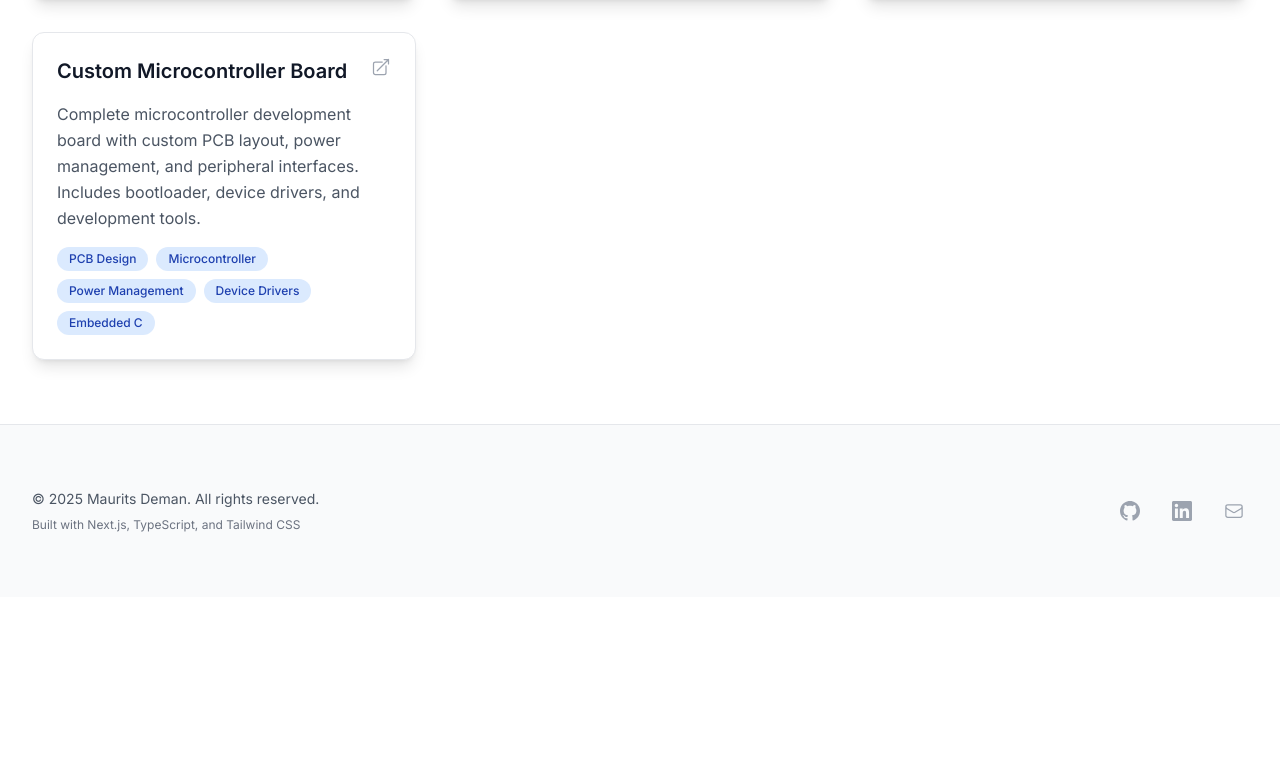
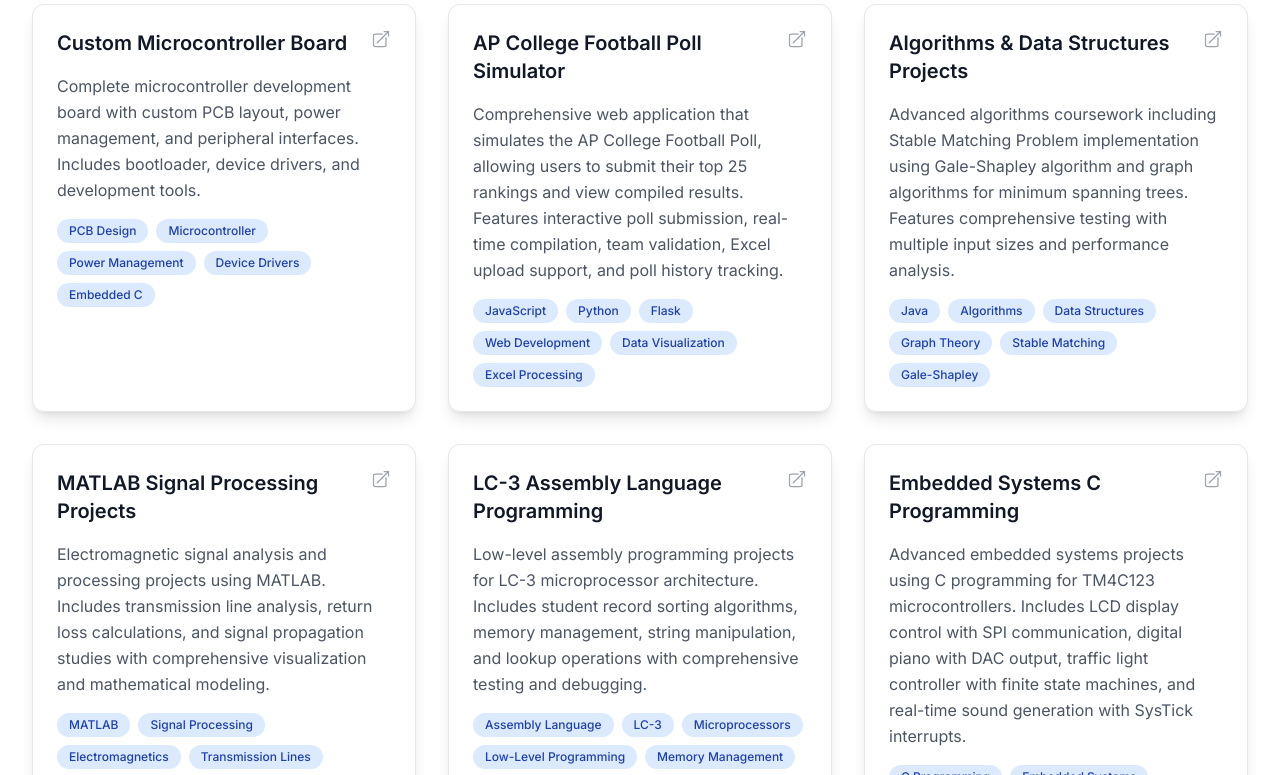
Before and after one commit to Maurits123/Website, a Next.js app: page /projects in a window 1280 px wide. Shown: the part 765-1540 px from the top of the page. Before the commit the page ends 1362 px from the top, so only its background shows below. Built offline with nearby package versions, Linux system fonts and the light colour scheme.

Commit message:
Added more projects

```diff
--- a/public/data/projects.json
+++ b/public/data/projects.json
@@ -30,5 +30,45 @@
     "tags": ["PCB Design", "Microcontroller", "Power Management", "Device Drivers", "Embedded C"],
     "link": "https://github.com/mauritsdeman/custom-mcu-board",
     "image": "/images/project4.jpg"
+  },
+  {
+    "id": 5,
+    "title": "AP College Football Poll Simulator",
+    "description": "Comprehensive web application that simulates the AP College Football Poll, allowing users to submit their top 25 rankings and view compiled results. Features interactive poll submission, real-time compilation, team validation, Excel upload support, and poll history tracking.",
+    "tags": ["JavaScript", "Python", "Flask", "Web Development", "Data Visualization", "Excel Processing"],
+    "link": "https://github.com/Maurits123/JS-Poll",
+    "image": "/images/project5.jpg"
+  },
+  {
+    "id": 6,
+    "title": "Algorithms & Data Structures Projects",
+    "description": "Advanced algorithms coursework including Stable Matching Problem implementation using Gale-Shapley algorithm and graph algorithms for minimum spanning trees. Features comprehensive testing with multiple input sizes and performance analysis.",
+    "tags": ["Java", "Algorithms", "Data Structures", "Graph Theory", "Stable Matching", "Gale-Shapley"],
+    "link": "",
+    "image": "/images/project6.jpg"
+  },
+  {
+    "id": 7,
+    "title": "MATLAB Signal Processing Projects",
+    "description": "Electromagnetic signal analysis and processing projects using MATLAB. Includes transmission line analysis, return loss calculations, and signal propagation studies with comprehensive visualization and mathematical modeling.",
+    "tags": ["MATLAB", "Signal Processing", "Electromagnetics", "Transmission Lines", "Data Visualization"],
+    "link": "",
+    "image": "/images/project7.jpg"
+  },
+  {
+    "id": 8,
+    "title": "LC-3 Assembly Language Programming",
+    "description": "Low-level assembly programming projects for LC-3 microprocessor architecture. Includes student record sorting algorithms, memory management, string manipulation, and lookup operations with comprehensive testing and debugging.",
+    "tags": ["Assembly Language", "LC-3", "Microprocessors", "Low-Level Programming", "Memory Management"],
+    "link": "",
+    "image": "/images/project8.jpg"
+  },
+  {
+    "id": 9,
+    "title": "Embedded Systems C Programming",
+    "description": "Advanced embedded systems projects using C programming for TM4C123 microcontrollers. Includes LCD display control with SPI communication, digital piano with DAC output, traffic light controller with finite state machines, and real-time sound generation with SysTick interrupts.",
+    "tags": ["C Programming", "Embedded Systems", "TM4C123", "SPI Communication", "DAC", "Finite State Machines", "Real-time Systems"],
+    "link": "",
+    "image": "/images/project9.jpg"
   }
 ]
--- a/src/app/about/page.tsx
+++ b/src/app/about/page.tsx
@@ -113,7 +113,7 @@ export default function About() {
               className="text-center"
             >
               <a
-                href="/resume.pdf"
+                href="/Maurits Deman Resume.pdf"
                 download
                 className="btn-primary text-lg px-8 py-3 inline-block"
               >
--- a/src/app/contact/page.tsx
+++ b/src/app/contact/page.tsx
@@ -105,8 +105,7 @@ export default function Contact() {
               Get In Touch
             </h1>
             <p className="text-lg text-gray-600 dark:text-gray-300 max-w-2xl mx-auto">
-              Have a project in mind or want to collaborate? I&apos;d love to hear from you.
-              Send me a message and I&apos;ll get back to you as soon as possible.
+              Please fill out the following form to contact me, if you want to get in touch.
             </p>
           </div>
 
@@ -155,7 +154,7 @@ export default function Contact() {
                       target="_blank"
                       rel="noopener noreferrer"
                     >
-                      github.com/alexjohnson
+                      github.com/Maurits123
                     </a>
                   </div>
                 </div>
@@ -174,7 +173,7 @@ export default function Contact() {
                       target="_blank"
                       rel="noopener noreferrer"
                     >
-                      linkedin.com/in/alexjohnson
+                      linkedin.com/in/maurits-deman/
                     </a>
                   </div>
                 </div>
--- a/src/app/layout.tsx
+++ b/src/app/layout.tsx
@@ -9,8 +9,8 @@ const inter = Inter({ subsets: ['latin'] })
 
 export const metadata: Metadata = {
   title: 'Maurits Deman - Hardware Engineer',
-  description: 'Hardware engineer specializing in embedded systems, FPGA design, and digital signal processing.',
-  keywords: ['Hardware Engineer', 'Embedded Systems', 'FPGA', 'Digital Signal Processing', 'PCB Design', 'Verilog'],
+  description: 'Hardware engineer currently in ATE Test Engineering at NXP Semiconductors.',
+  keywords: ['Hardware Engineer', ' ATE Test Engineering', 'FPGA', 'Digital Signal Processing', 'PCB Design', 'Verilog'],
   authors: [{ name: 'Maurits Deman' }],
   creator: 'Maurits Deman',
   openGraph: {
--- a/src/app/projects/page.tsx
+++ b/src/app/projects/page.tsx
@@ -54,7 +54,7 @@ export default function Projects() {
           </h1>
           <p className="text-lg text-gray-600 dark:text-gray-300 max-w-2xl mx-auto">
             A comprehensive collection of my work in electrical and computer engineering,
-            spanning FPGA development, embedded systems, and digital design.
+            and creative work including my thesis.
           </p>
         </motion.div>
 
```
Also changed, not shown: 2 other files (tests, documents, lock files or other folders).
